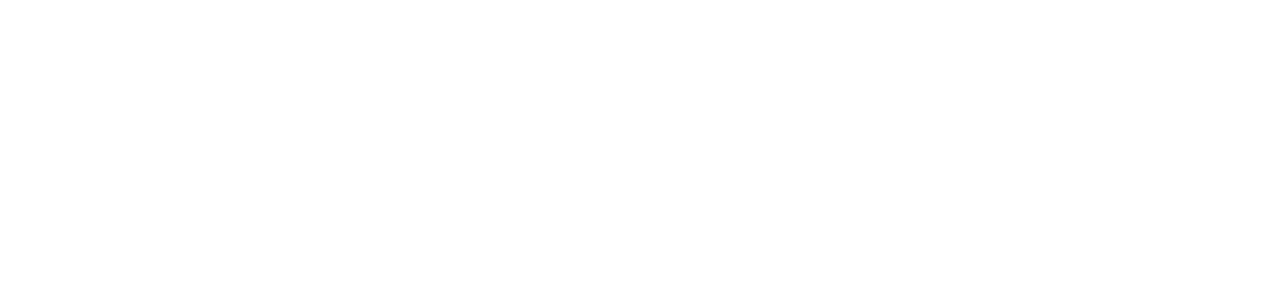
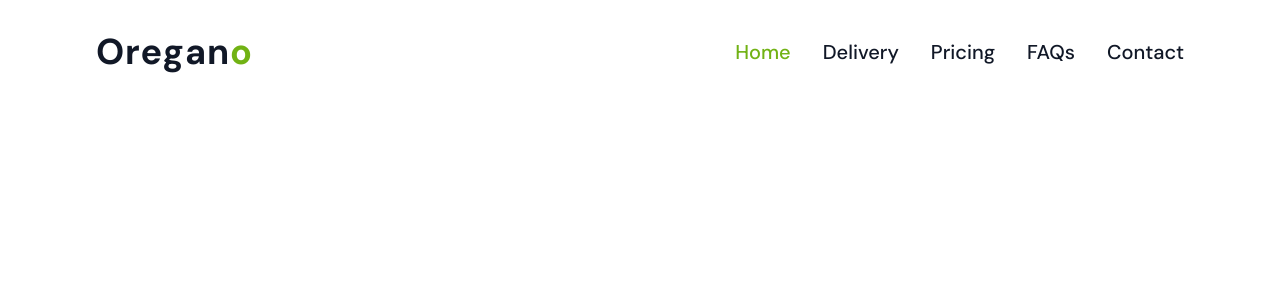
Before and after one commit to anangyoga/oregano, a Vue app: page / in a window 1280 px wide. Shown: the top 300 px of the page. Built offline with nearby package versions, Linux system fonts and the light colour scheme.

Commit message:
feat: Navbar component

```diff
--- a/src/App.vue
+++ b/src/App.vue
@@ -1,3 +1,9 @@
-<script setup></script>
+<script setup>
+import Navbar from "./components/Navbar.vue";
+</script>
 
-<template></template>
+<template>
+  <div class="w-full min-h-screen font-sans text-gray-900">
+    <Navbar />
+  </div>
+</template>
--- /dev/null
+++ b/src/components/Navbar.vue
@@ -0,0 +1,16 @@
+<script setup>
+const activeMenu = "Home";
+const menus = ["Home", "Delivery", "Pricing", "FAQs", "Contact"];
+</script>
+
+<template>
+  <nav class="flex items-center justify-between px-24 py-8 max-w-screen-xl mx-auto">
+    <a href="#" class="text-4xl font-bold tracking-wide">Oregan<span class="text-green">o</span></a>
+
+    <ul class="flex items-center space-x-8">
+      <li class="text-xl font-medium" :class="{ 'text-green': activeMenu === menu }" v-for="menu in menus">
+        <a href="#"> {{ menu }} </a>
+      </li>
+    </ul>
+  </nav>
+</template>
--- a/tailwind.config.js
+++ b/tailwind.config.js
@@ -6,6 +6,11 @@
       fontFamily: {
         sans: ["DM Sans", "sans-serif"],
       },
+      colors: {
+        green: {
+          DEFAULT: "#71B214",
+        },
+      },
     },
   },
   plugins: [],
```
